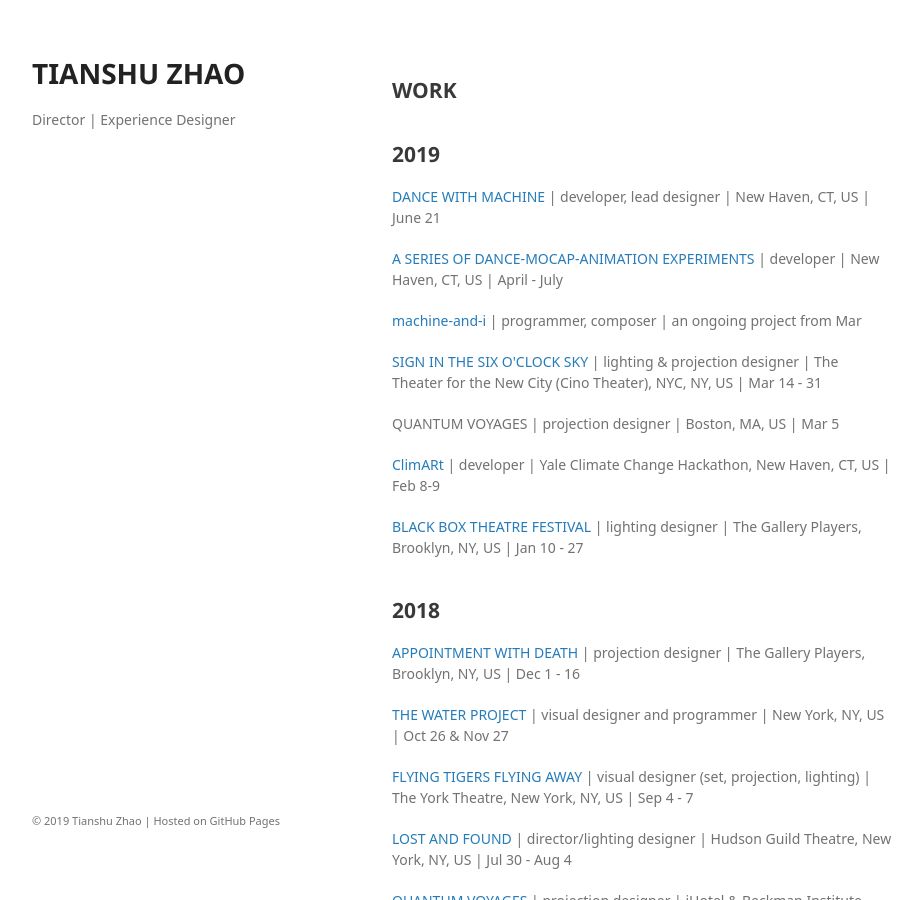
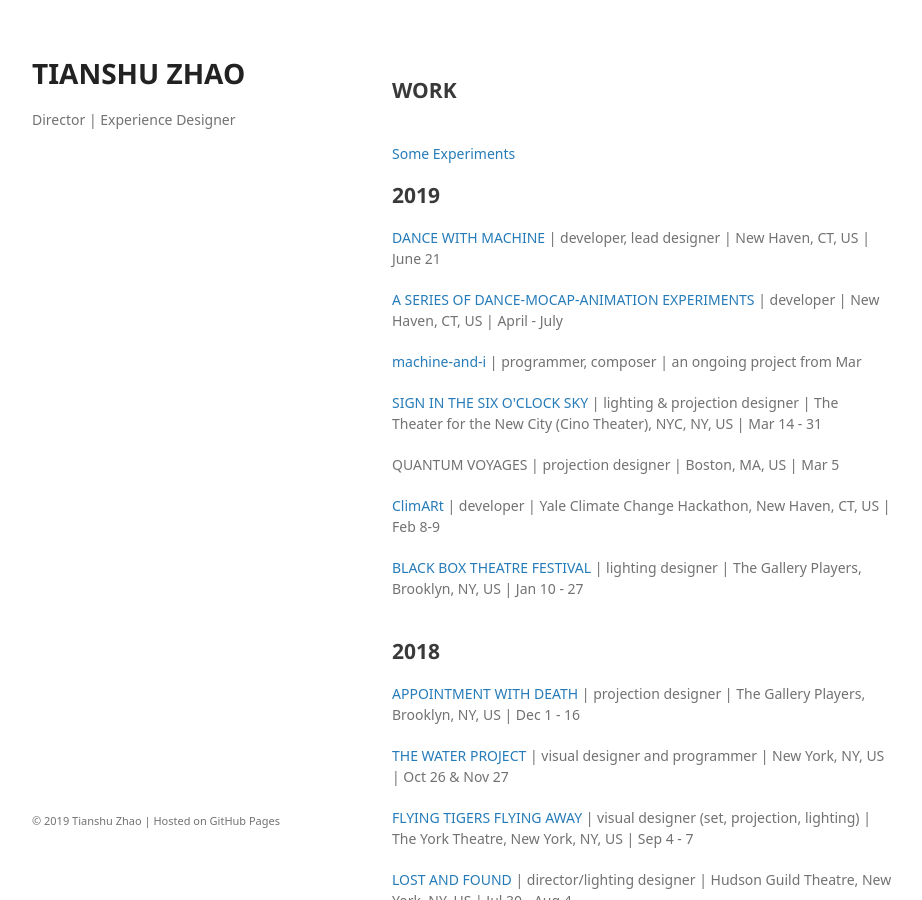
Before and after one commit to tianshu-z/tianshu-z.github.io, a Jekyll site: the page built from work.html, in a window 1280 px wide and 900 px high. Shown: the whole window, without its empty margins (178-1100 px from the left). Built offline with Jekyll 4.4.1, drawn with Linux system fonts in a browser that asks for light colours; some web fonts are replaced.

Commit message:
Update work.html

```diff
--- a/work.html
+++ b/work.html
@@ -87,6 +87,7 @@ layout: default
       <body>
   	<h2>WORK</h2>
   	<br>
+	      <p><a href = "https://tianshu-z.github.io/work/experiments">Some Experiments</a></p>
 
           <h2> 2019 </h2>
 	      <p><a href = "https://tianshu-z.github.io/work/dance-with-machine-ieee">DANCE WITH MACHINE</a> | developer, lead designer | New Haven, CT, US | June 21 </p>
```
